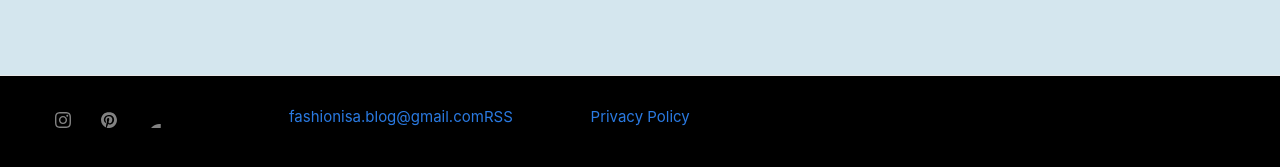
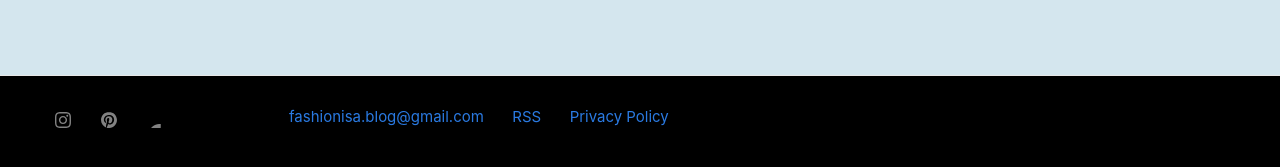
Before and after one commit to iwalte01/fashionisa-blog, a Jekyll site: the page built from index.md, in a window 1280 px wide. Shown: the part 697-864 px from the top of the page. Built offline with Jekyll 4.4.1, drawn with Linux system fonts in a browser that asks for light colours.

Commit message:
organized footer and fixed coloring and alignment

```diff
--- a/_includes/footer.html
+++ b/_includes/footer.html
@@ -14,9 +14,9 @@
             {%- if site.email -%}
             <li><a class="u-email" href="mailto:{{ site.email }}" target="_blank" class="fa fa-envelope-o">{{ site.email }}</a></li>
             {%- endif -%}
-             <div class="rssfeed">
+             <li><div class="rssfeed">
               <p class="rss-subscribe"><!--subscribe --><a class="ftxt" href="{{ "/feed.xml" | relative_url }}"><!--via-->RSS</a></p>
-             </div>
+             </div></li>
             <li><a class="ftxt" href="/fashionisa-blog/privacy-policy/">Privacy Policy</a></li>
         </ul>
       </div>
--- a/_sass/minima/_layout.scss
+++ b/_sass/minima/_layout.scss
@@ -147,7 +147,11 @@
 //added this
 .contact-list {
   display: grid;
-  grid-template-columns: auto 1fr 1fr;
+  grid-template-columns: auto auto auto;
+}
+
+.contact-list li {
+  //added a margin for spacing purposes
 }
 
 //added this
@@ -156,6 +160,8 @@
   display: inline-block;
   //added padding to the social icons
 }
+
+//need to wrap every element reeee
 
 .social-media-list li {
   margin-left: 25px;
```
